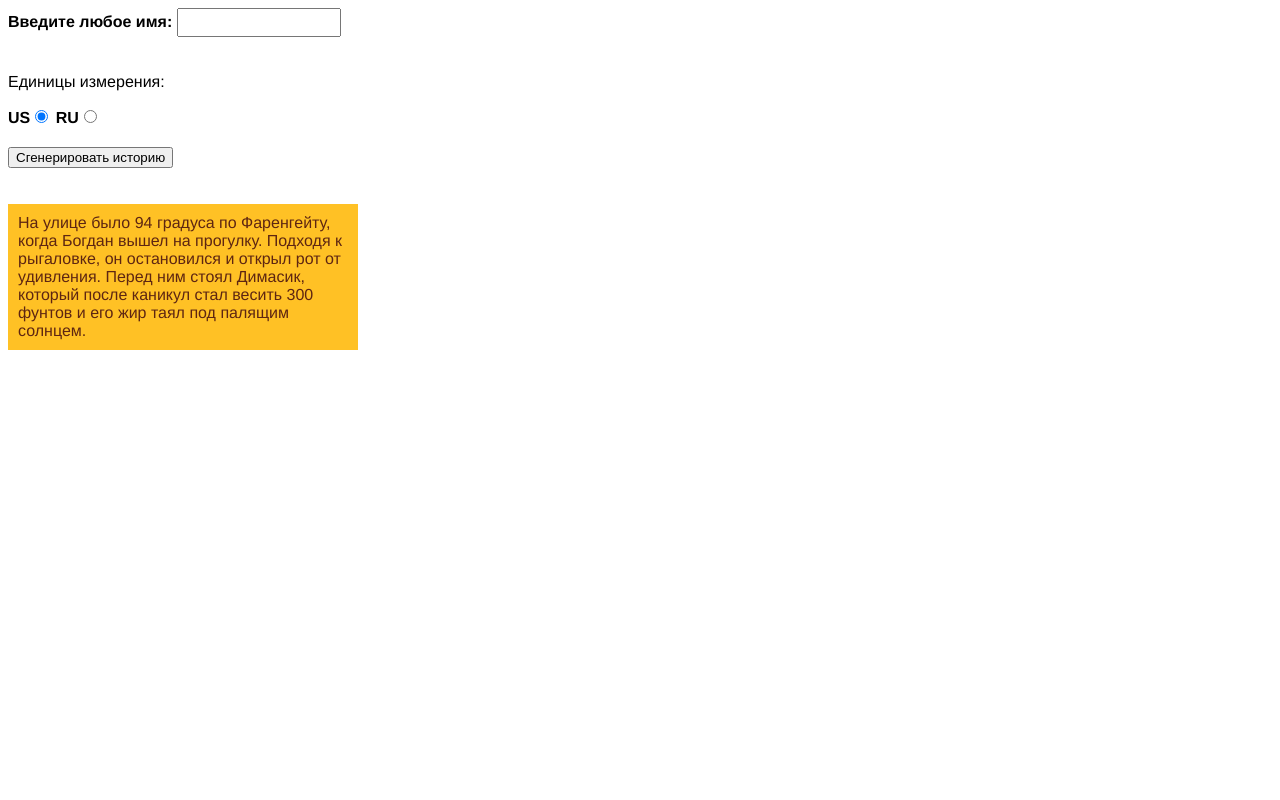
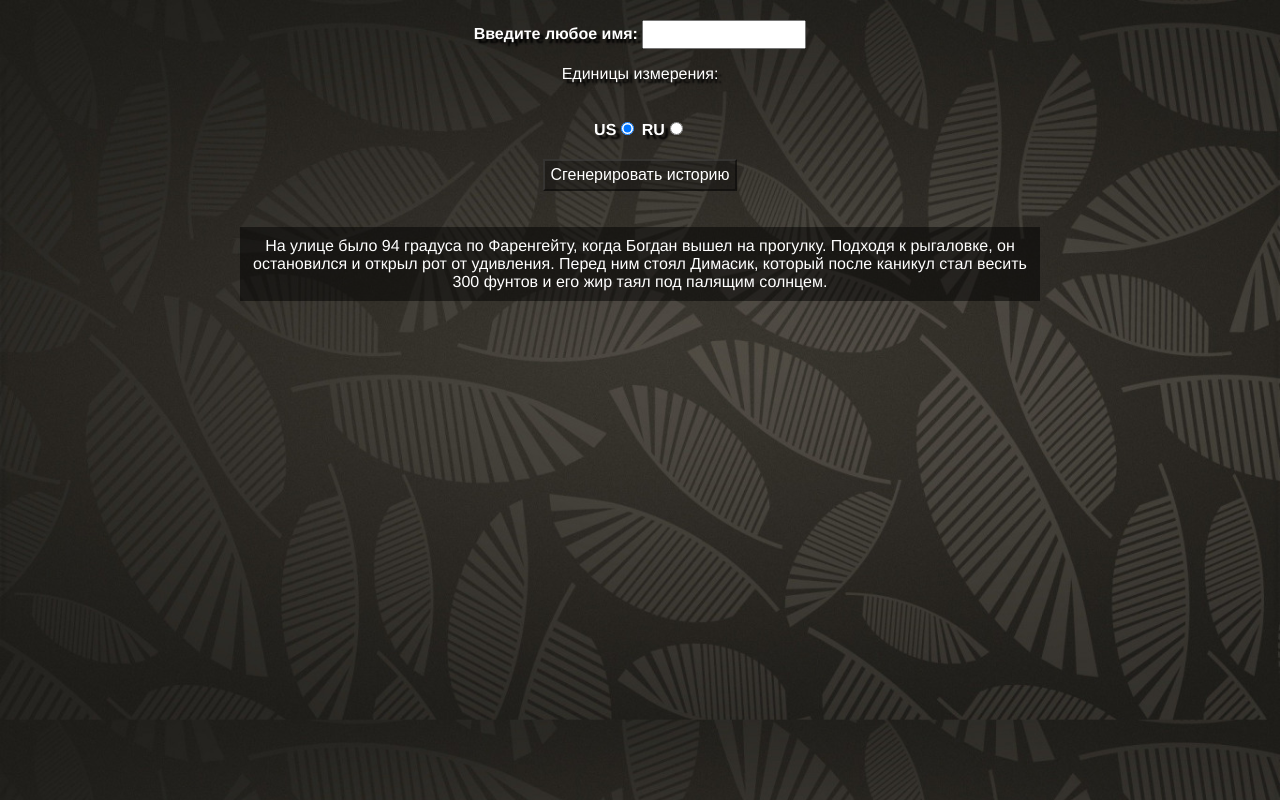
Before and after one commit to TinyChaffinch/generator-of-silly-stories, a plain HTML site: page index.html in a window 1280 px wide. Both pictures are taken after a click on the button "Сгенерировать историю". Drawn offline with Linux system fonts and the light colour scheme.

Commit message:
visual changes

```diff
--- a/index.html
+++ b/index.html
@@ -23,7 +23,9 @@
     <div>
         <button class="randomize">Сгенерировать историю</button>
     </div>
-    <p class="story"></p>
+    <div>
+        <p class="story"></p>
+    </div>
 
     <script src="script.js" defer></script>
 </body>
--- a/script.js
+++ b/script.js
@@ -1,6 +1,8 @@
 const customName = document.getElementById('customname');
 const randomize = document.querySelector('.randomize');
 const story = document.querySelector('.story');
+
+customname.focus();
 
 function randomValueFromArray(array) {
     const random = Math.floor(Math.random() * array.length);
@@ -28,7 +30,7 @@ function result() {
     var newStory = storyText;
     if (customName.value !== '') {
         const name = customName.value;
-        newStory = newStory.replace('Bob', name);
+        newStory = newStory.replace('Димасик', name);
     }
 
     if (document.getElementById("ru").checked) {
--- a/styles.css
+++ b/styles.css
@@ -1,6 +1,17 @@
 body {
+    display: grid;
+    justify-items: center;
+    background-image: url(fon.jpg);
+    background-size: cover;
+    color: white;
+    text-align: center;
+    text-shadow: 4px 4px 2px black;
     font-family: helvetica, sans-serif;
-    width: 350px;
+    width: 90%;
+    max-width: 800px;
+    min-width: 280px;
+    margin: 0 auto;
+    word-wrap: normal;
 }
 
 label {
@@ -8,7 +19,7 @@ label {
 }
 
 div {
-    padding-bottom: 20px;
+    padding-top: 20px;
 }
 
 input[type="text"] {
@@ -16,9 +27,22 @@ input[type="text"] {
     width: 150px;
 }
 
+.randomize {
+    font-size: 1rem;
+    padding: 5px;
+    color: white;
+    background-color: rgba(0, 0, 0, 0.3);
+    border-color: rgba(0, 0, 0, 0.4);
+}
+
 .story {
-    background: #FFC125;
-    color: #5E2612;
+    background: rgba(0, 0, 0, 0.5);
+    color: white;
+    text-shadow: none;
     padding: 10px;
     visibility: hidden;
 }
+
+.randomize:hover {
+    background-color: rgba(0, 0, 0, 0.6);
+}
```
Also changed, not shown: fon.jpg (added).
